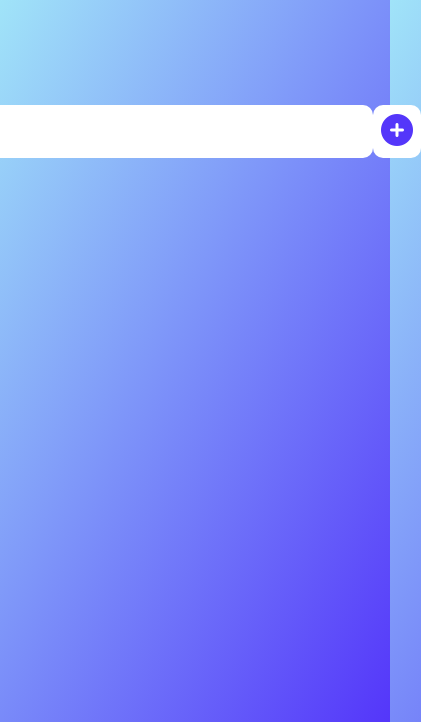
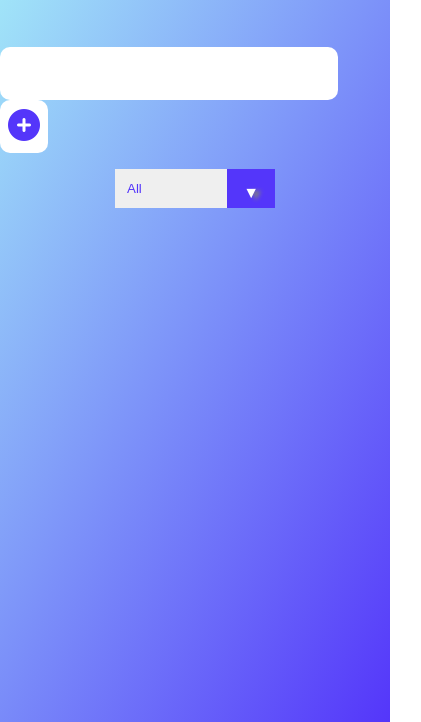
Before and after one commit to TrongPhuoc001/ToDoList, a plain HTML site: page index.html in a window 390 px wide. Shown: the part 122-844 px from the top of the page, 421 px wide, since content can reach past the window. Drawn offline with Linux system fonts and the light colour scheme.

Commit message:
add media for mobile screen

```diff
--- a/index.html
+++ b/index.html
@@ -13,10 +13,12 @@
 <body>
     <h1>My Todo List</h1>
     <form >
-        <input type="text" class="todo-input">
-        <button class="submit-btn" type="submit">
-            <i class="fas fa-plus-circle"></i>
-        </button>
+        <div class="input_form">
+            <input type="text" class="todo-input">
+            <button class="submit-btn" type="submit">
+                <i class="fas fa-plus-circle"></i>
+            </button>
+        </div>
         <div class="select">
             <select name="todos" class="filter-todo">
                 <option value="all">All</option>
--- a/style.css
+++ b/style.css
@@ -21,6 +21,7 @@ body h1, form{
     display: flex;
     justify-content: center;
     align-items: center;
+
 }
 
 form input,form button{
@@ -29,6 +30,7 @@ form input,form button{
     border: none;
     border-radius: 10px;
     background: white;
+    outline: none;
 }
 
 form button{
@@ -141,3 +143,15 @@ select{
     background-color:rgb(205, 249, 252);
     color: rgb(84, 54, 250);
 }
+
+@media (max-width: 600px){
+    form {
+        display: flex;
+        flex-direction: column;
+        align-items: center;
+        justify-content: center;
+    }
+    form .input_form input{
+        width: 40vh;
+    }
+}
```
